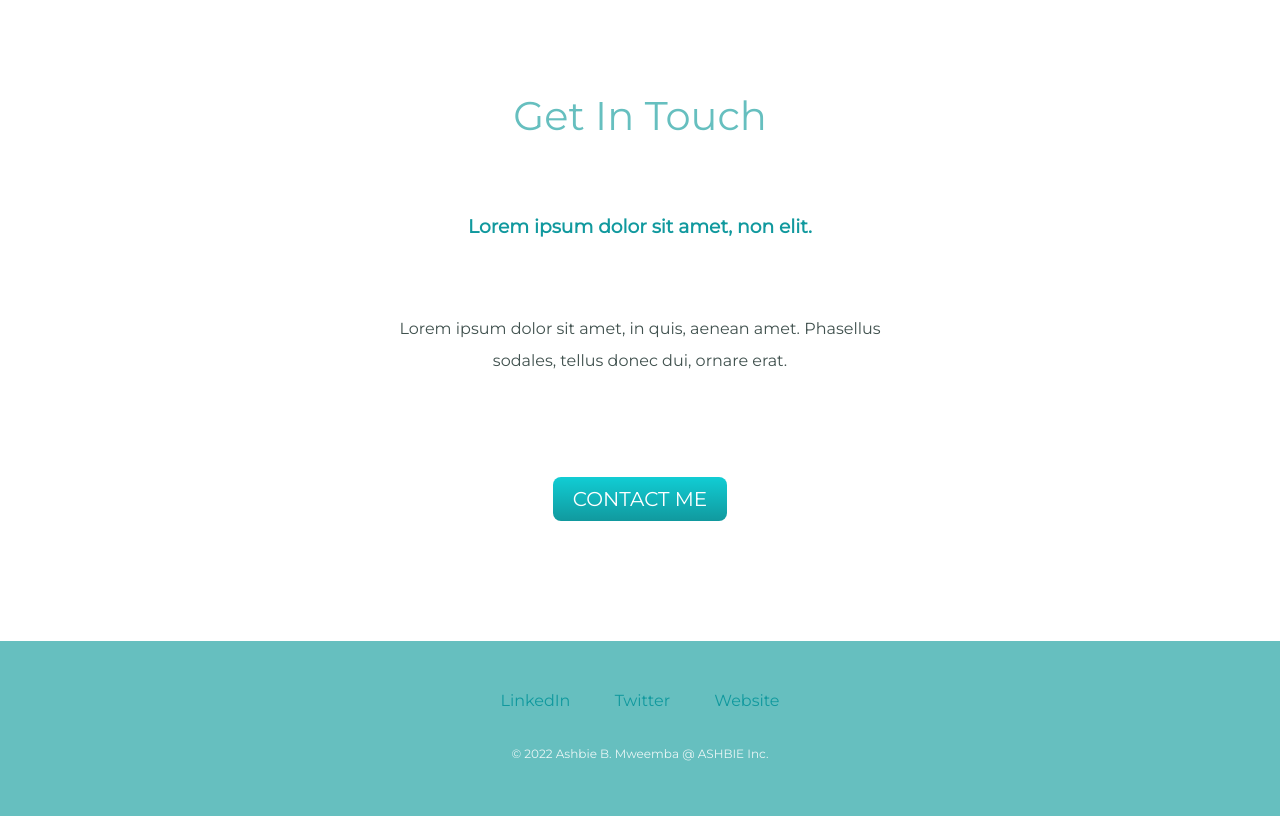
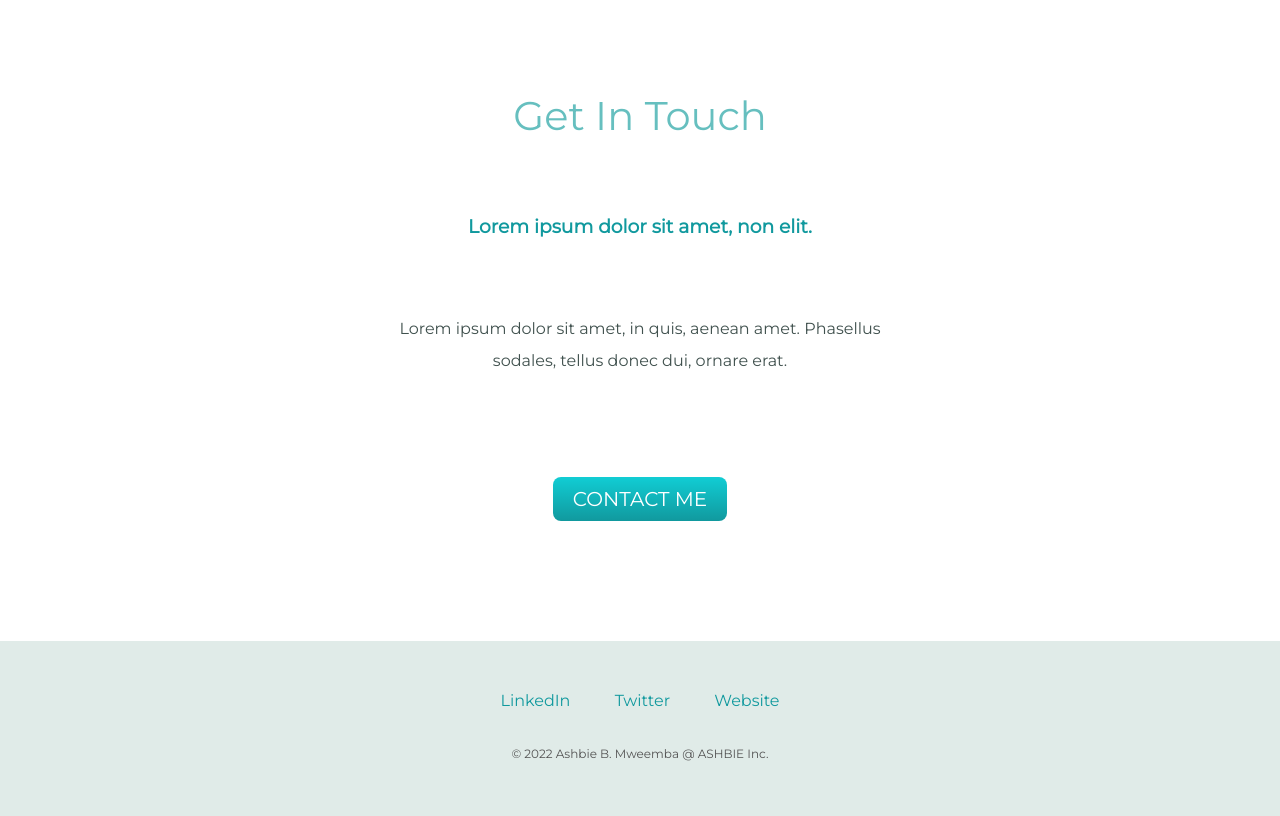
Before and after one commit to ashbie/my-portfolio-with-angela, a website: page index.html in a window 1280 px wide. Shown: the part 2528-3344 px from the top of the page. Drawn offline with Linux system fonts and the light colour scheme.

Commit message:
make the footer's background-color match Séan's footer

```diff
--- a/public/css/styles.css
+++ b/public/css/styles.css
@@ -45,7 +45,7 @@ body{
 }
 */
 .bottom-container{
-    background-color: #66BFBF;
+    background-color: #e0ebe8;
     padding-top: 50px;
 }
 .top-cloud{
@@ -149,7 +149,7 @@ a:hover{
 .footer-p {
     margin-bottom: 0px;
     padding-bottom: 50px;
-    color: #EAF6F6;
+    color: #545454;
     font-size: 0.75rem;
 }
 hr {
```
